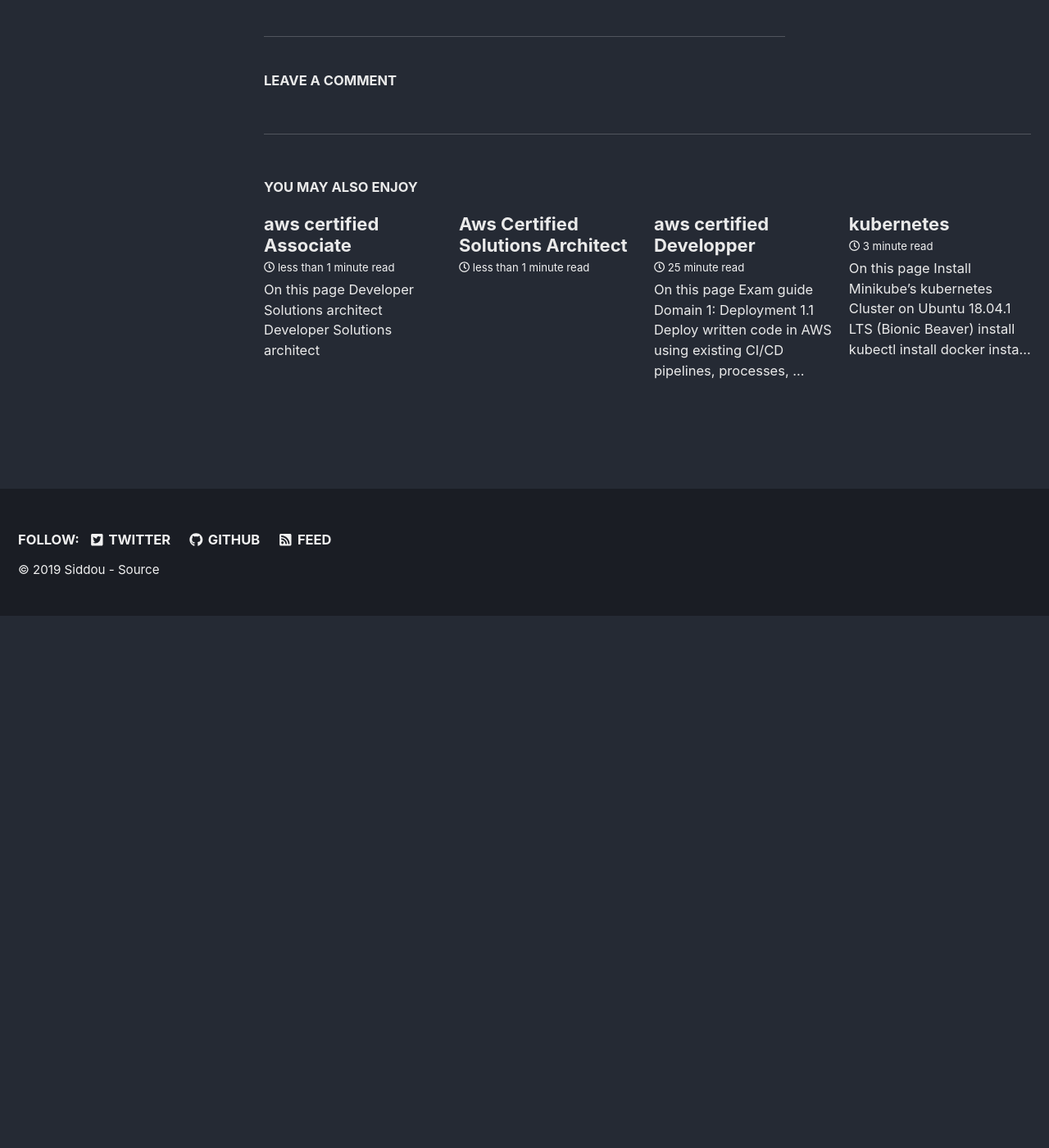
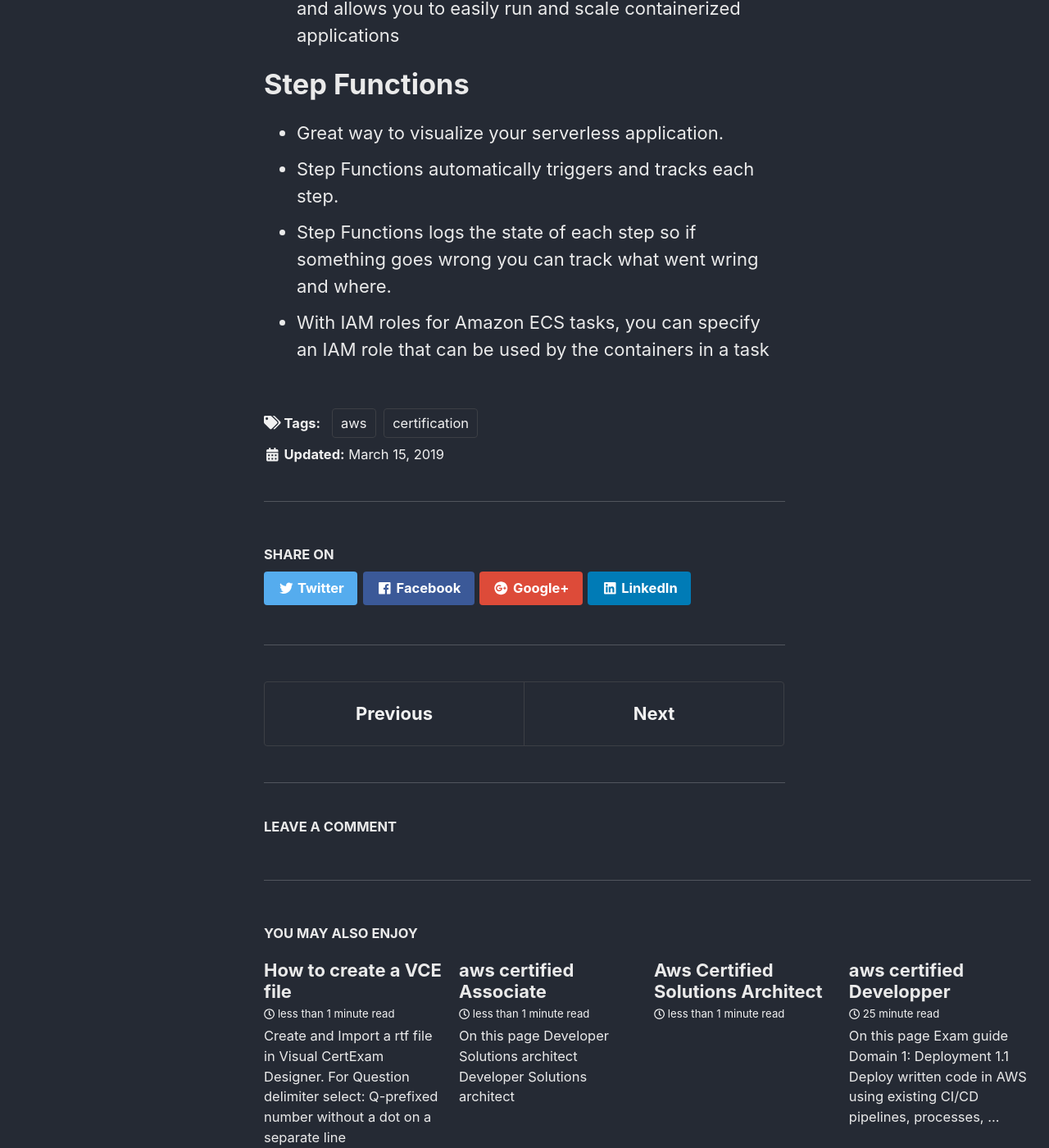
Before and after one commit to siddou/siddou.github.io, a Jekyll site: the page built from _posts/2019-03-15-aws-developer-notes.md, in a window 1280 px wide and 1400 px high, scrolled down 7290 px. Shown: the whole window at 82% size. Built offline with Jekyll 4.4.1, drawn with Linux system fonts in a browser that asks for light colours; nearby versions of some CDN libraries; comment, search, counter and statistics services are not loaded; before the commit the page ends 8041 px from its top, so only the background shows below that; some of the changed text lies outside the part shown.

```diff
--- a/_config.yml
+++ b/_config.yml
@@ -10,8 +10,8 @@
 # Review documentation to determine if you should use `theme` or `remote_theme`
 # https://mmistakes.github.io/minimal-mistakes/docs/quick-start-guide/#installing-the-theme
 
-theme                  : "minimal-mistakes-jekyll"
-#remote_theme           : "mmistakes/minimal-mistakes"
+#theme                  : "minimal-mistakes-jekyll"
+remote_theme           : "mmistakes/minimal-mistakes"
 minimal_mistakes_skin    : "dark" #"default" # "air", "aqua", "contrast", "dark", "dirt", "neon", "mint", "plum", "sunrise"
 
 # Site Settings
--- a/_posts/2019-03-15-aws-developer-notes.md
+++ b/_posts/2019-03-15-aws-developer-notes.md
@@ -69,6 +69,12 @@ Managed, Redis or Memcached-compatible in-memory data store.
 
 # Kinesis
 - collect, process, and analyze video and data streams in real time
+- three core services:
+  - Kinesis Streams:
+    - Video Streams - securely stream video from connected devices to AWS for analytics and machine learning
+    - Data Steams - Build custom applications process data in real-time
+- Kinesis Firehose - capture, transform, load data streams into AWS data stores for near real-time analytics with BI tools
+- You can configure Lambda to subscribe to a Kinesis Stream and execute a function on your behalf when a new record is detected, before sending the processed data on to its final destination
 
 # CloudWatch
 - monitoring and management service
@@ -78,7 +84,8 @@ Managed, Redis or Memcached-compatible in-memory data store.
 - Choose instance type  when creating a new configuration file in S3 and use the same during environment creation
 - blue and green - two separate, but identical environment, use separated instances.
 
-![]({{ "/assets/images/aws/developer/deployment-methods.png" | absolute_url }}){:class="img-responsive"}
+[![]({{ "/assets/images/aws/developer/deployment-methods.png" | absolute_url }}){:class="img-responsive"}]({{ "/assets/images/aws/developer/deployment-methods.png" | absolute_url }})
+
 
 # DynamoDB
 - Auto scaling - when you have unpredictable workloads
@@ -107,3 +114,9 @@ Managed, Redis or Memcached-compatible in-memory data store.
 
 # Ecs (Amazon Elastic Container Service)
 - Highly scalable, high-performance container orchestration service that supports Docker containers and allows you to easily run and scale containerized applications
+
+# Step Functions
+- Great way to visualize your serverless application.
+- Step Functions automatically triggers and tracks each step.
+- Step Functions logs the state of each step so if something goes wrong you can track what went wring and where.
+- With IAM roles for Amazon ECS tasks, you can specify an IAM role that can be used by the containers in a task
--- /dev/null
+++ b/_posts/2019-03-20-How-to-create-a-VCE.md
@@ -0,0 +1,8 @@
+---
+title:  "How to create a VCE file"
+tags:
+  - certification
+---
+
+Create and Import a [rtf file]("/assets/documents/vce_import_file.rtf") in **Visual CertExam Designer**.
+For Question delimiter select: Q-prefixed number without a dot on a separate line
```
Also changed, not shown: _posts/2019-03-12-aws-certified-Developer.md (+3 -0 lines), 1 other file.
